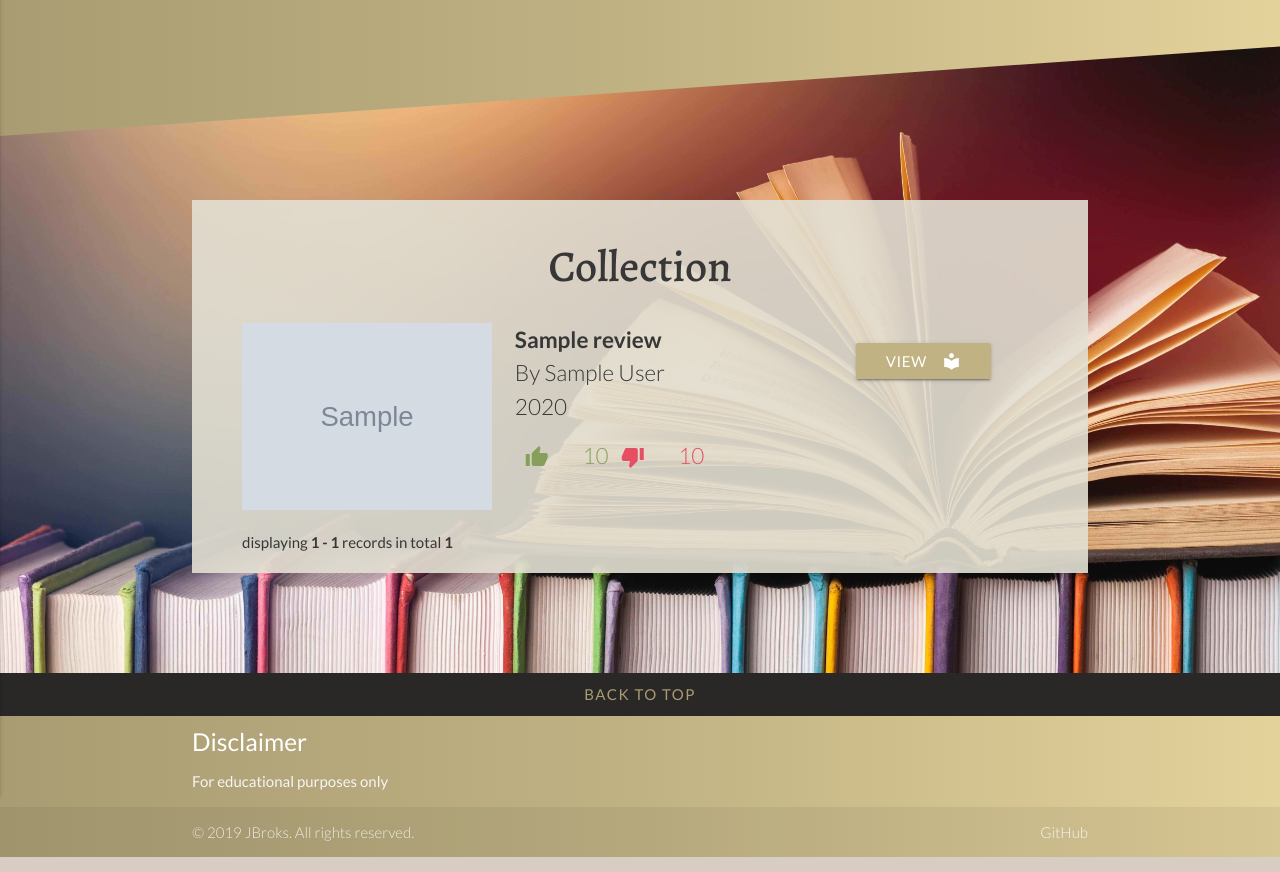
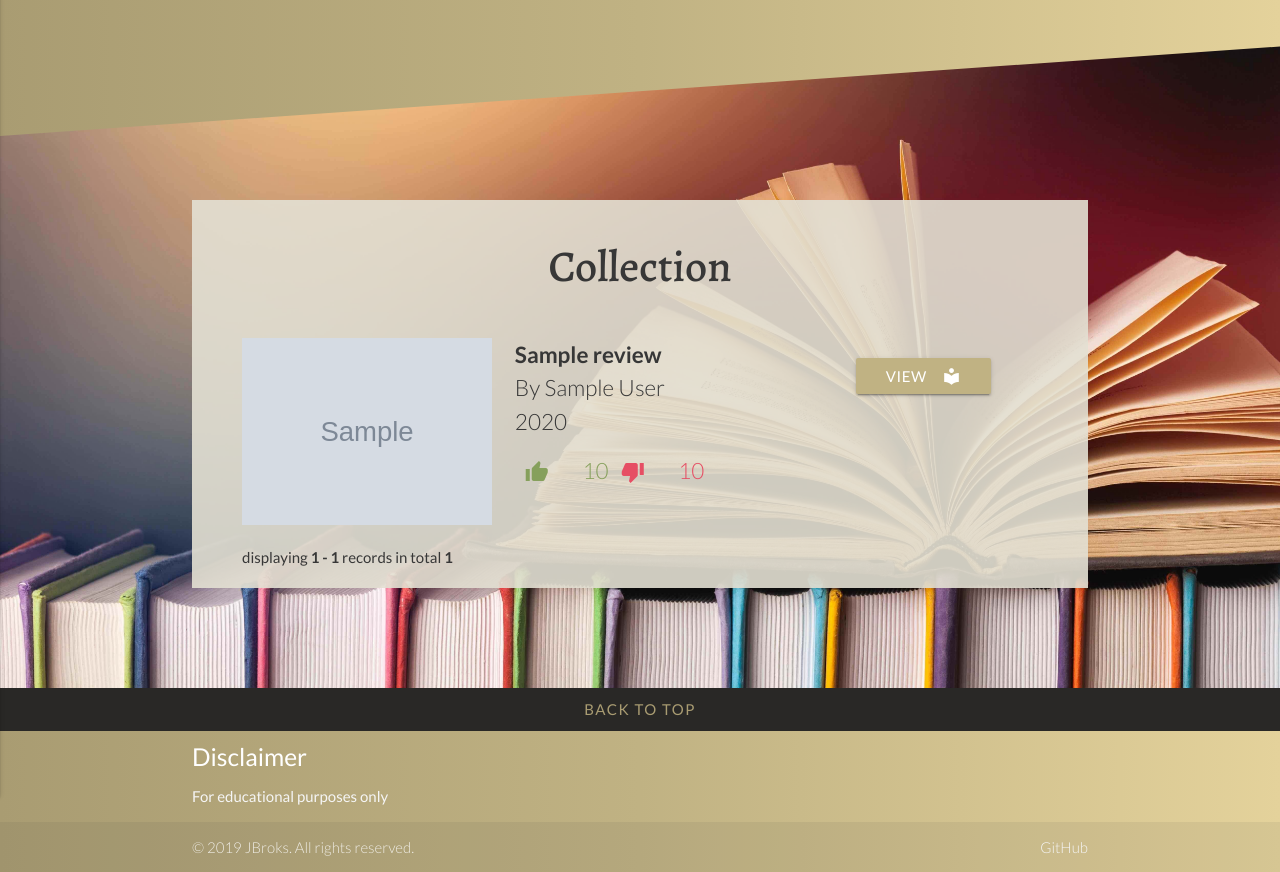
Before and after one commit to JBroks/booksy-reviews, a Flask app: page /show_collection in a window 1280 px wide. Shown: the part 64-936 px from the top of the page. Run offline with Flask 2, Linux system fonts and the light colour scheme; a user stored in the database is signed in; grey boxes marked "Sample" are stand-in pictures; a database or web service that is not in the repository returns one stand-in record (values such as "Sample title"); some libraries are stand-ins or nearby versions.

Commit message:
Collection heading padding bottom added

```diff
--- a/static/css/style.css
+++ b/static/css/style.css
@@ -499,7 +499,7 @@ textarea.comments-textarea:focus:not([readonly]) {
 
 /* PROFILE PAGE SPACING */
 
-#profile-heading {
+#profile-heading, #collection-heading {
     padding-bottom: 15px;
 }
 
--- a/templates/collection.html
+++ b/templates/collection.html
@@ -3,7 +3,7 @@
 <section class="content-container">
 
     <!-- Page heading -->
-    <h3 class="center">Collection</h3>
+    <h3 id="collection-heading" class="center">Collection</h3>
 
     {% for review in reviews %}
 
```
